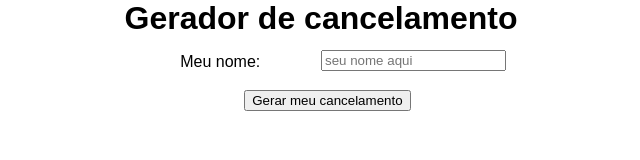
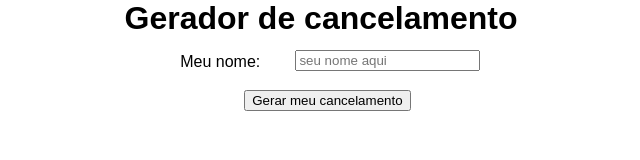
Before and after one commit to joaoVSEtur/joaoVSEtur.github.io, a plain HTML site: page index.html in a window 1280 px wide. Shown: the full height of the page, 319-959 px from the left. Drawn offline with Linux system fonts and the light colour scheme.

Commit message:
Add files via upload

```diff
--- a/style2.css
+++ b/style2.css
@@ -1,6 +1,6 @@
 body {padding: 0; margin: auto;}
 h1	{font-family:Arial; margin: auto; text-align: center;}
 .p1	{text-align: center;font-family: Arial; position: absolute;left: 39%}
-input {position: absolute; top:50px;left: 50%}
+input {position: absolute; top:50px;left: 48%}
 button {position: absolute;top: 90px;left: 44%}
 .p2 {position: absolute;top: 110px;left: 42%}
```
